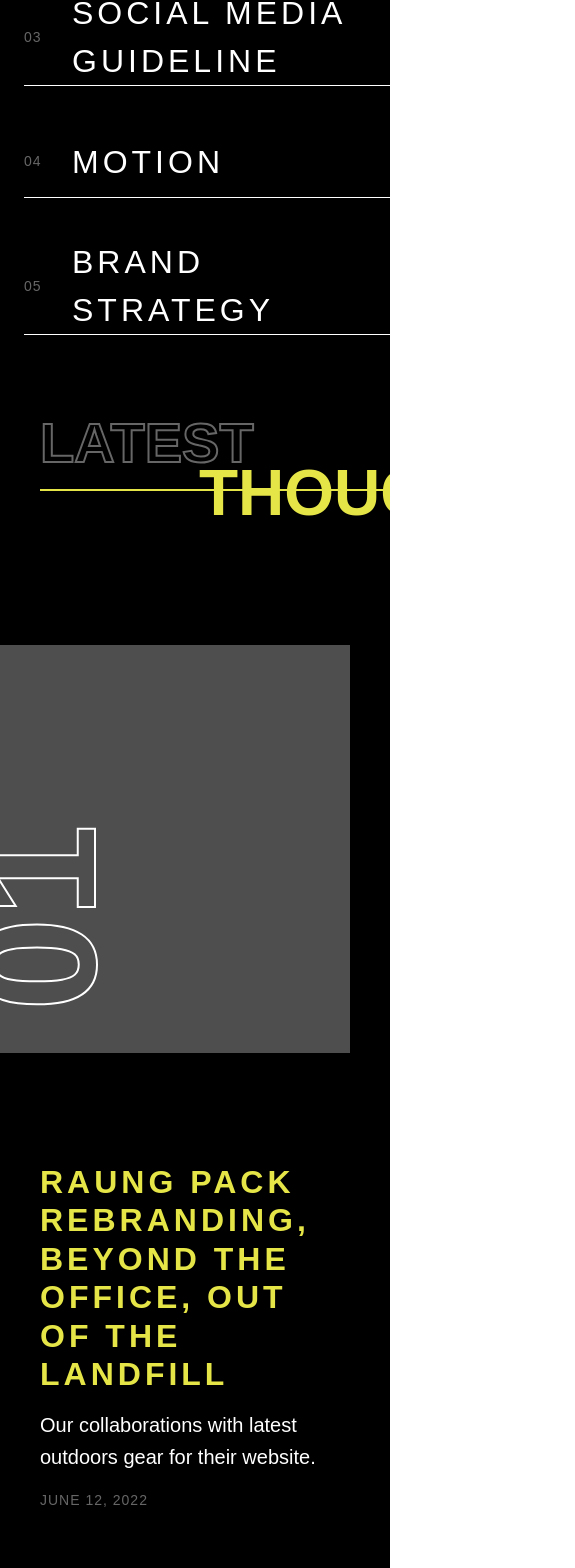
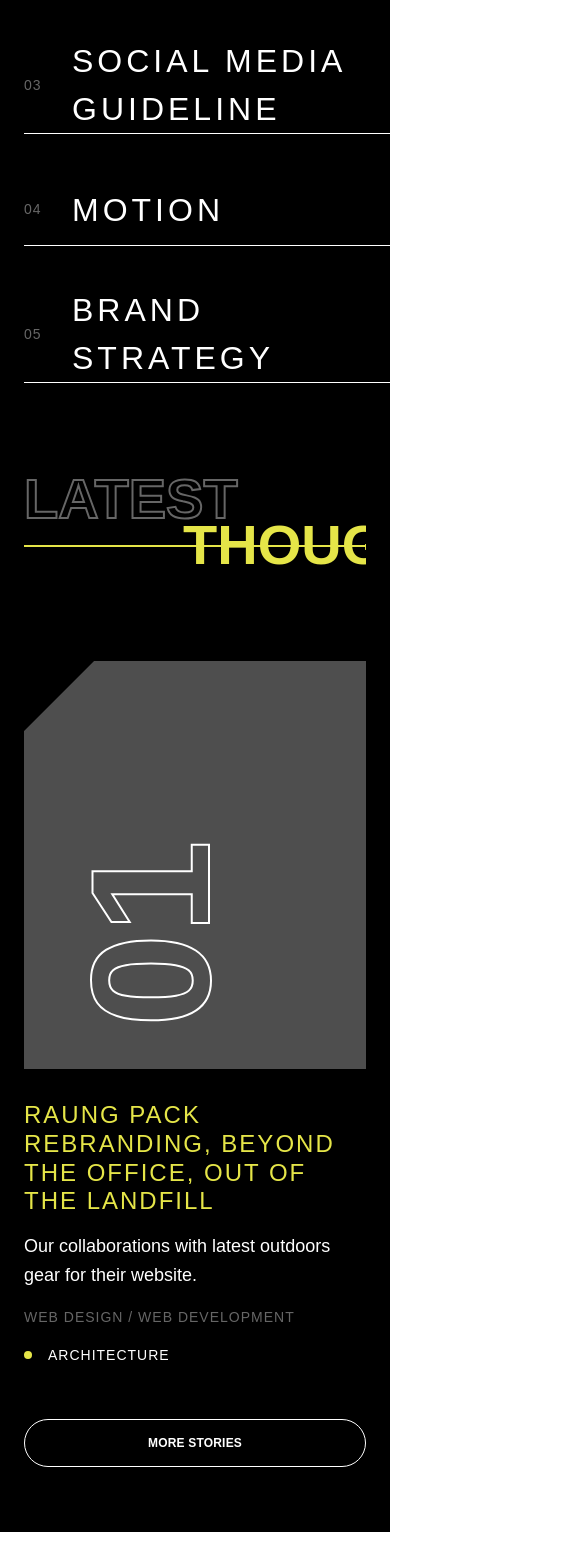
Before and after one commit to mosikkaa/NextProject, a Next.js app in the folder my-app/: page / in a window 390 px wide. Shown: the part 425-1993 px from the top of the page, 575 px wide, since content can reach past the window. After the commit the page ends 1957 px from the top, so only its background shows below. Built offline with nearby package versions, Linux system fonts and the light colour scheme; a web font is replaced by a local one.

Commit message:
responsive1

```diff
--- a/my-app/app/components/atoms/SectionTitle/SectionTitle.tsx
+++ b/my-app/app/components/atoms/SectionTitle/SectionTitle.tsx
@@ -7,7 +7,7 @@
 
 const SectionTitle: React.FC<SectionTitleProps> = ({ title, subtitle }) => {
   return (
-    <div className="relative mb-20 w-full flex flex-col font-supreme">
+    <div className="relative  w-full flex flex-col font-supreme leading-[1.1] md:leading-[1.6] overflow-hidden pt-22 pb-12 md:py-20">
       {/* Title (e.g., STUDIO / LATEST) */}
       <h2 className="md:text-[64px] text-[56px] font-bold leading-none text-transparent [text-stroke:2px_#666666] [-webkit-text-stroke:2px_#666666] uppercase">
         {title}
@@ -21,7 +21,7 @@
         {/* Subtitle */}
         <div className="flex items-center relative z-10">
           <div className="w-[159px] shrink-0" />
-          <span className="text-[64px] font-bold leading-none text-[#E5E548] uppercase whitespace-nowrap">
+          <span className="md:text-[64px] text-[56px] font-bold leading-none text-[#E5E548] uppercase whitespace-nowrap">
             {subtitle}
           </span>
         </div>
--- a/my-app/app/components/molecules/Latest/Latest.tsx
+++ b/my-app/app/components/molecules/Latest/Latest.tsx
@@ -3,20 +3,20 @@
 
 const Latest = () => {
   return (
-    <section className="bg-black text-white py-20 px-10 md:px-20 flex flex-col font-supreme overflow-hidden">
+    <section className="bg-black text-white px-6 md:pl-[150px] md:pr-[119px] flex flex-col font-supreme overflow-hidden">
       <SectionTitle title="LATEST" subtitle="THOUGHTS" />
 
       {/* Main Content Area */}
-      <div className="flex flex-col md:flex-row gap-[110px] items-end justify-start mt-10">
+      <div className="flex flex-col md:pb-20 pb-8 md:flex-row md:gap-[110px] gap-8 items-end justify-start mt-10">
         {/* Left: Card (440x408) */}
         <div
-          className="relative w-[440px] h-[408px] bg-[#626262] shrink-0 hover:bg-[#C4C4C4]"
+          className="relative w-full md:w-[440px] h-[408px] bg-[#626262] shrink-0 hover:bg-[#C4C4C4]"
           style={{
             clipPath: "polygon(70px 0, 100% 0, 100% 100%, 0 100%, 0 70px)",
           }}
         >
           {/* BG - Dark overlay */}
-          <div className="absolute inset-0 w-[440px] h-[408px] bg-black opacity-20" />
+          <div className="absolute inset-0 w-full md:w-[440px] h-[408px] bg-black opacity-20" />
 
           {/* Corner triangle */}
           <div className="absolute left-0 top-0 w-[70px] h-[70px] bg-black [clip-path:polygon(0_0,100%_0,0_100%)]" />
@@ -30,26 +30,35 @@
         </div>
         {/* Right: Text Content */}
         <div className="flex flex-col gap-4 max-w-[621px] pb-5">
-          <h3 className="text-[32px] font-bold leading-[120%] tracking-[4px] text-[#E5E548] uppercase">
+          <h3 className="text-[24px] md:text-[32px] font-medium tracking-[2px] leading-[120%] text-[#E5E548] uppercase">
             RAUNG PACK REBRANDING, BEYOND THE OFFICE, OUT OF THE LANDFILL
           </h3>
-          <p className="text-white text-[20px] font-light leading-[160%]">
+          <p className="text-white text-[18px] md:text-[20px] font-light leading-[160%]">
             Our collaborations with latest outdoors gear for their website.
           </p>
-          <span className="text-white/40 text-[14px] font-normal leading-[160%] tracking-[1px] uppercase">
+          <span className="text-white/40 text-[14px] font-normal leading-[160%] tracking-[1px] uppercase md:hidden block">
+            WEB DESIGN / WEB DEVELOPMENT
+          </span>
+          <div className="flex items-center gap-4 justify-start md:hidden ">
+            <div className="w-2 h-2 rounded-full bg-[#E5E548]" />
+            <span className="text-white text-[14px] font-normal leading-[160%] tracking-[1px] uppercase">
+              ARCHITECTURE
+            </span>
+          </div>
+          <span className="text-white/40 text-[14px] font-normal leading-[160%] tracking-[1px] uppercase md:block hidden">
             JUNE 12, 2022
           </span>
         </div>
       </div>
 
       {/* Footer Section */}
-      <div className="flex justify-between items-center mt-20 w-full max-w-[1210px]">
-        <button className="bg-[#F8FAFC] text-black w-[126px] h-[48px] rounded-[80px] text-[12px] font-bold uppercase hover:bg-[#E5E548] transition-colors duration-300 flex items-center justify-center tracking-[0.016em]">
+      <div className="flex justify-between items-center pb-0 md:pb-[116px] w-full max-w-[1210px]">
+        <button className="bg-[#f8fafc00] border border-white text-white md:w-[126px] mb-[65px] md:mb-0 w-full h-[48px] rounded-[80px] text-[12px] font-bold uppercase hover:bg-white hover:text-black transition-colors duration-300 flex items-center justify-center tracking-[0.016em]">
           MORE STORIES
         </button>
 
         {/* Pagination Dots */}
-        <div className="flex gap-2">
+        <div className="hidden md:flex gap-2">
           <div className="w-2 h-2 rounded-full bg-[#E5E548] border-[1.6px] border-[#E5E548]" />
           <div className="w-2 h-2 rounded-full border-[1.6px] border-[#E5E548]" />
           <div className="w-2 h-2 rounded-full border-[1.6px] border-[#E5E548]" />
--- a/my-app/app/components/molecules/Studio/Studio.tsx
+++ b/my-app/app/components/molecules/Studio/Studio.tsx
@@ -25,7 +25,7 @@
                 {service.id}
               </span>
               <h3
-                className={`text-[32px] font-medium tracking-[4px]  uppercase transition-colors duration-300  hover:text-[#E5e548]`}
+                className={`text-[32px] cursor-pointer font-medium tracking-[4px]  uppercase transition-colors duration-300  hover:text-[#E5e548]`}
               >
                 {service.title}
               </h3>
@@ -35,12 +35,12 @@
       </div>
 
       {/* Right Content - View Works / Discover */}
-      <div className="md:relative md:block hidden shrink-0 flex items-center justify-center">
+      <div className="md:relative md:flex hidden flex-1 items-center justify-center max-w-[290px]">
         {/* Image / Mask Group (290x392) */}
         <div
-          className="relative w-[290px] h-[392px] bg-[#626262] overflow-hidden"
+          className="relative w-full aspect-290/392 bg-[#626262] overflow-hidden"
           style={{
-            clipPath: "polygon(70px 0, 100% 0, 100% 100%, 0 100%, 0 70px)",
+            clipPath: "polygon(24% 0, 100% 0, 100% 100%, 0 100%, 0 18%)",
           }}
         >
           {/* Overlay or BG */}
@@ -48,8 +48,8 @@
         </div>
 
         {/* Discover Button (108x108) */}
-        <div className="absolute left-1/2 top-1/2 -translate-x-1/2 -translate-y-1/2 bg-[#E5E548] w-[108px] h-[108px] rounded-full flex items-center justify-center p-4 text-center cursor-pointer hover:scale-110 transition-transform duration-300 shadow-xl">
-          <span className="text-black text-[12px] font-bold leading-none uppercase tracking-[0.016em]">
+        <div className="absolute left-1/2 top-1/2 -translate-x-1/2 -translate-y-1/2 bg-[#E5E548] w-[25%] aspect-square min-w-[80px] rounded-full flex items-center justify-center p-4 text-center cursor-pointer hover:scale-110 transition-transform duration-300 shadow-xl">
+          <span className="text-black text-[clamp(8px,1vw,12px)] font-bold leading-none uppercase tracking-[0.016em]">
             DISCOVER
           </span>
         </div>
```
